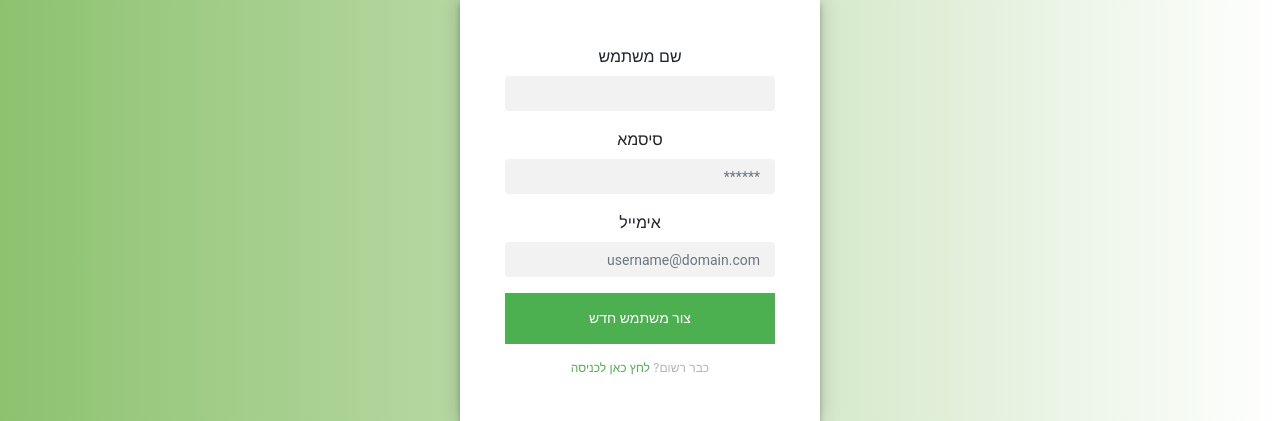
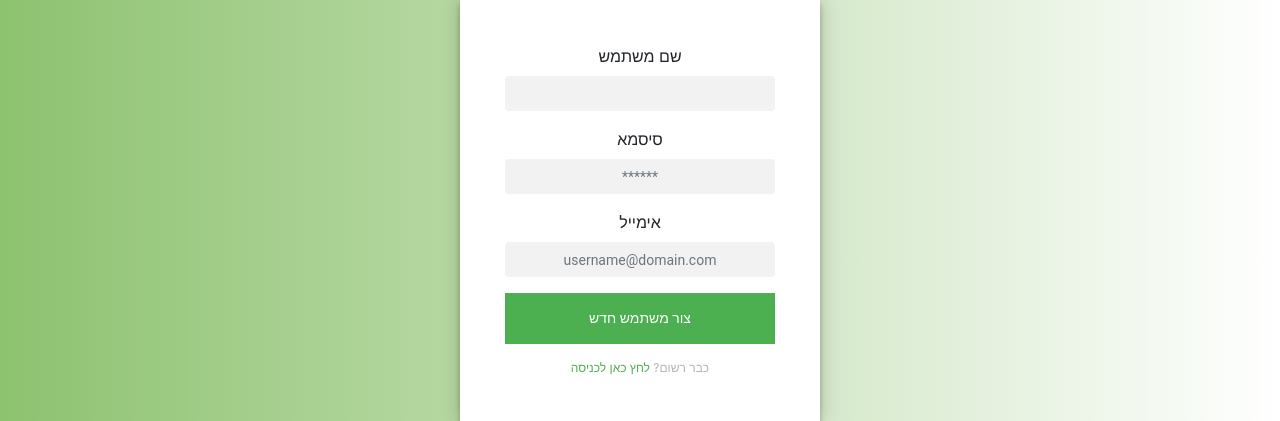
Before and after one commit to redhat-beyond/superx, a Flask app: page /register in a window 1280 px wide. Shown: the part 252-673 px from the top of the page. Run offline with Flask 2, Linux system fonts and the light colour scheme; some libraries are stand-ins or nearby versions.

Commit message:
Added center alignment in inputs

```diff
--- a/superx/static/css/style.css
+++ b/superx/static/css/style.css
@@ -39,7 +39,7 @@ footer {
 .table {
     text-align: right;
 }
-#myTable tr:hover {
+#tbody tr:hover, #cartbody tr:hover {
     -webkit-transform: scale(1.05);
     -ms-transform: scale(1.05);
     transform: scale(1.05);
@@ -156,3 +156,6 @@ body {
     -webkit-font-smoothing: antialiased;
     -moz-osx-font-smoothing: grayscale;
 }
+input{
+    text-align:center;
+}
```
